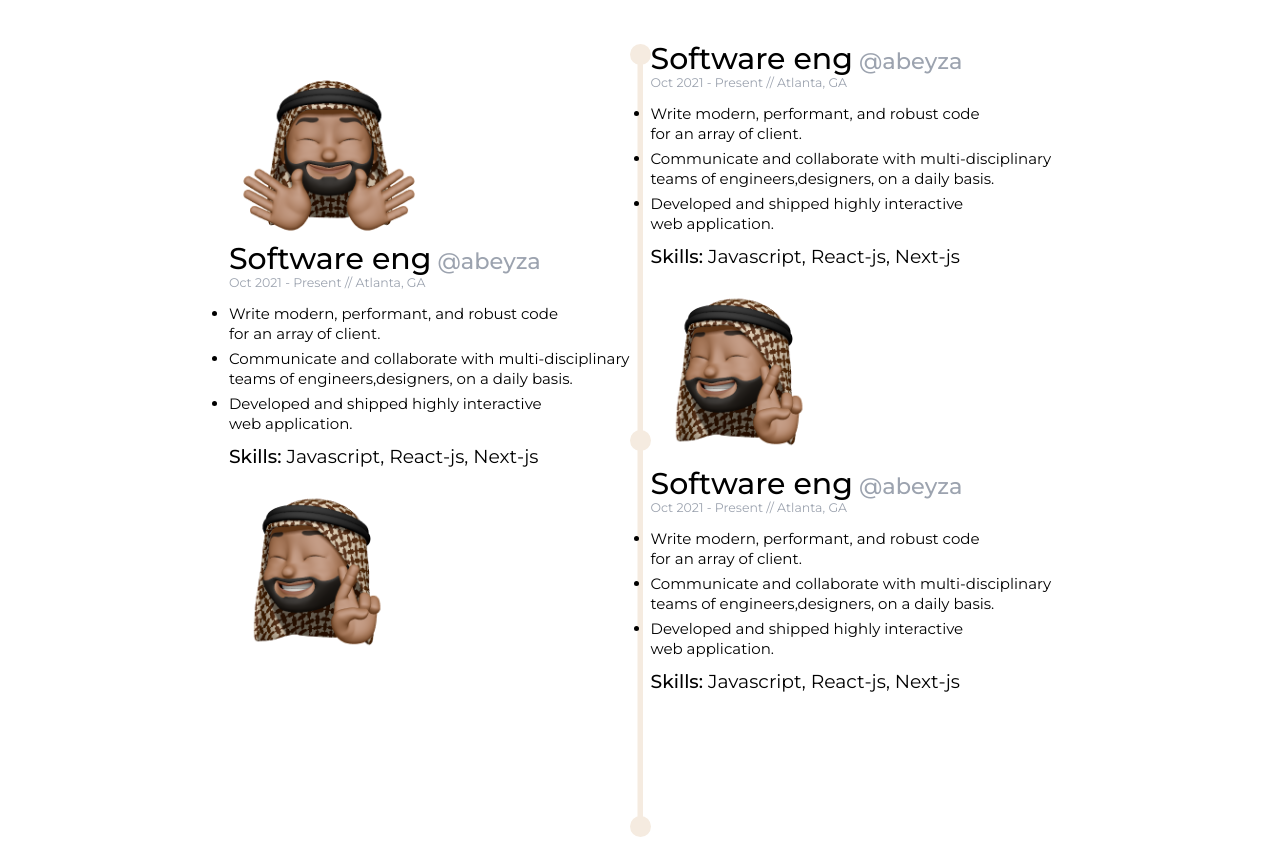
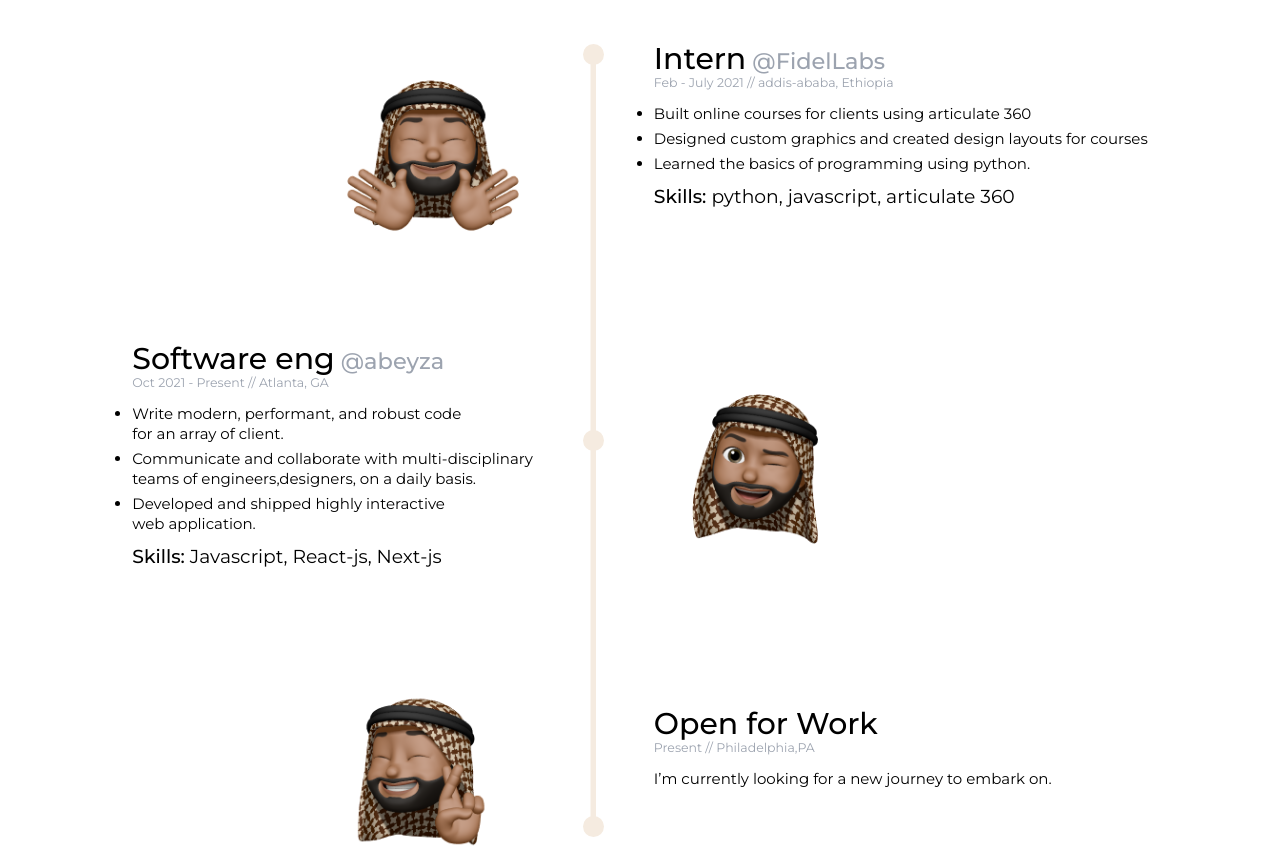
Before and after one commit to eyuel23/Portfolio-v1, a Next.js app: page / in a window 1280 px wide. Shown: the part 2020-2867 px from the top of the page. Built offline with nearby package versions, Linux system fonts and the light colour scheme.

Commit message:
fixed line space in experience

```diff
--- a/components/Experience/index.js
+++ b/components/Experience/index.js
@@ -10,8 +10,8 @@ export default function Experience() {
   return (
     <section className="min-h-screen relative flex flex-col">
       <Heading span={"02"} heading={"Experience"} />
-      <div className="flex justify-center pt-24">
-        <div className="flex flex-col">
+      <div className="flex justify-center py-24 gap-20 ">
+        <div className="flex flex-col items-end gap-40">
           <Image src={open} alt="" width={200} height={200} />
           <div className="flex flex-col gap-5">
             <div>
@@ -44,74 +44,49 @@ export default function Experience() {
               React-js, Next-js
             </h1>
           </div>
+
           <Image src={finger} alt="" width={200} height={200} />
         </div>
         <div className="">
           <Image src={line} alt="line" />
         </div>
-        <div className="flex flex-col">
+        <div className="flex flex-col items-start gap-60">
           {" "}
           <div className="flex flex-col gap-5">
             <div>
               <h1 className="font-medium text-5xl">
-                Software eng
-                <span className="text-4xl text-gray-400"> @abeyza</span>
+                Intern
+                <span className="text-4xl text-gray-400"> @FidelLabs</span>
               </h1>
               <h1 className="text-gray-400 text-xl">
-                Oct 2021 - Present // Atlanta, GA
+                Feb - July 2021 // addis-ababa, Ethiopia
               </h1>
             </div>
             <div className="text-2xl">
               <ul className=" list-disc flex flex-col gap-2">
+                <li>Built online courses for clients using articulate 360</li>
                 <li>
-                  Write modern, performant, and robust code
-                  <br /> for an array of client.
+                  Designed custom graphics and created design layouts for
+                  courses
                 </li>
-                <li>
-                  Communicate and collaborate with multi-disciplinary <br />
-                  teams of engineers,designers, on a daily basis.{" "}
-                </li>
-                <li>
-                  Developed and shipped highly interactive
-                  <br /> web application.
-                </li>
+                <li>Learned the basics of programming using python.</li>
               </ul>
             </div>
             <h1 className=" text-3xl">
-              <span className="font-medium text-3xl">Skills: </span> Javascript,
-              React-js, Next-js
+              <span className="font-medium text-3xl">Skills: </span> python,
+              javascript, articulate 360
             </h1>
           </div>
-          <Image src={finger} alt="" width={200} height={200} />
+          <Image src={wink} alt="" width={200} height={200} />
           <div className="flex flex-col gap-5">
             <div>
-              <h1 className="font-medium text-5xl">
-                Software eng
-                <span className="text-4xl text-gray-400"> @abeyza</span>
-              </h1>
+              <h1 className="font-medium text-5xl">Open for Work</h1>
               <h1 className="text-gray-400 text-xl">
-                Oct 2021 - Present // Atlanta, GA
+                Present // Philadelphia,PA
               </h1>
             </div>
-            <div className="text-2xl">
-              <ul className=" list-disc flex flex-col gap-2">
-                <li>
-                  Write modern, performant, and robust code
-                  <br /> for an array of client.
-                </li>
-                <li>
-                  Communicate and collaborate with multi-disciplinary <br />
-                  teams of engineers,designers, on a daily basis.{" "}
-                </li>
-                <li>
-                  Developed and shipped highly interactive
-                  <br /> web application.
-                </li>
-              </ul>
-            </div>
-            <h1 className=" text-3xl">
-              <span className="font-medium text-3xl">Skills: </span> Javascript,
-              React-js, Next-js
+            <h1 className="text-2xl">
+              I’m currently looking for a new journey to embark on.
             </h1>
           </div>
         </div>
```
